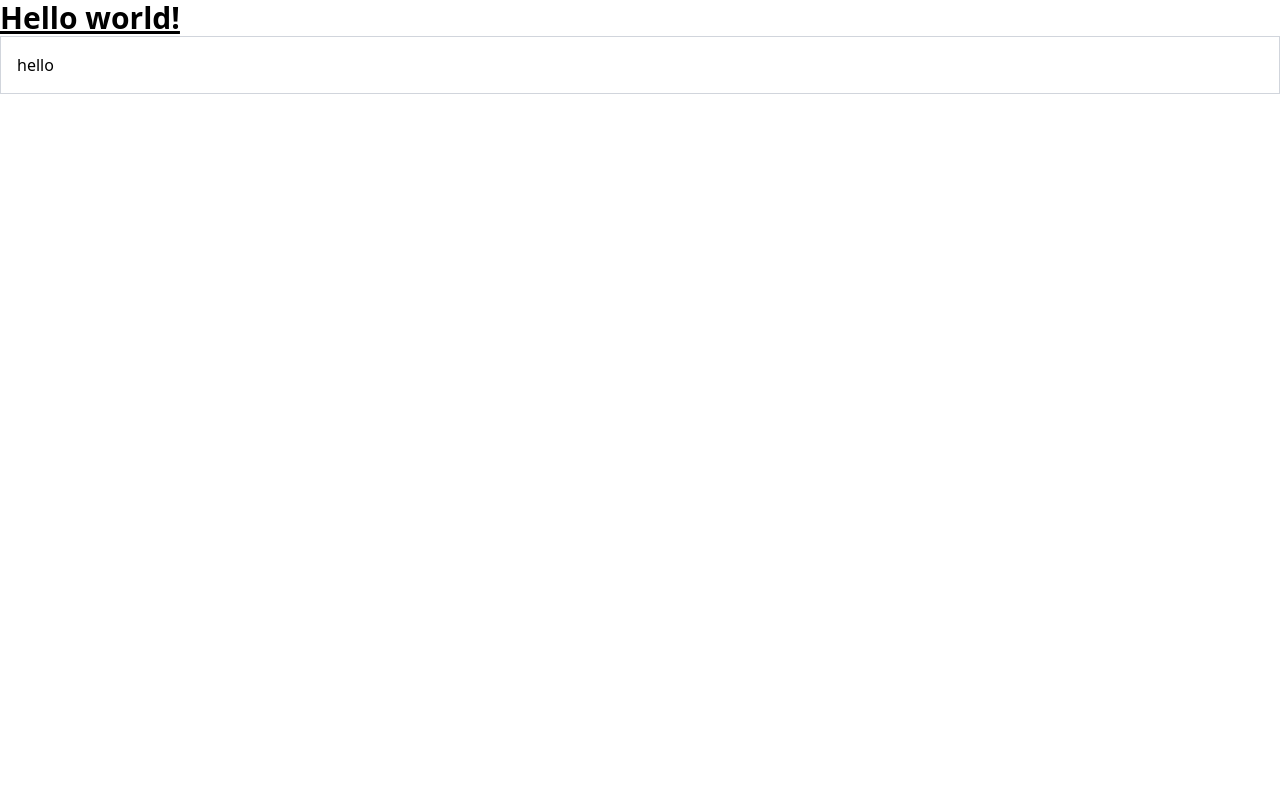
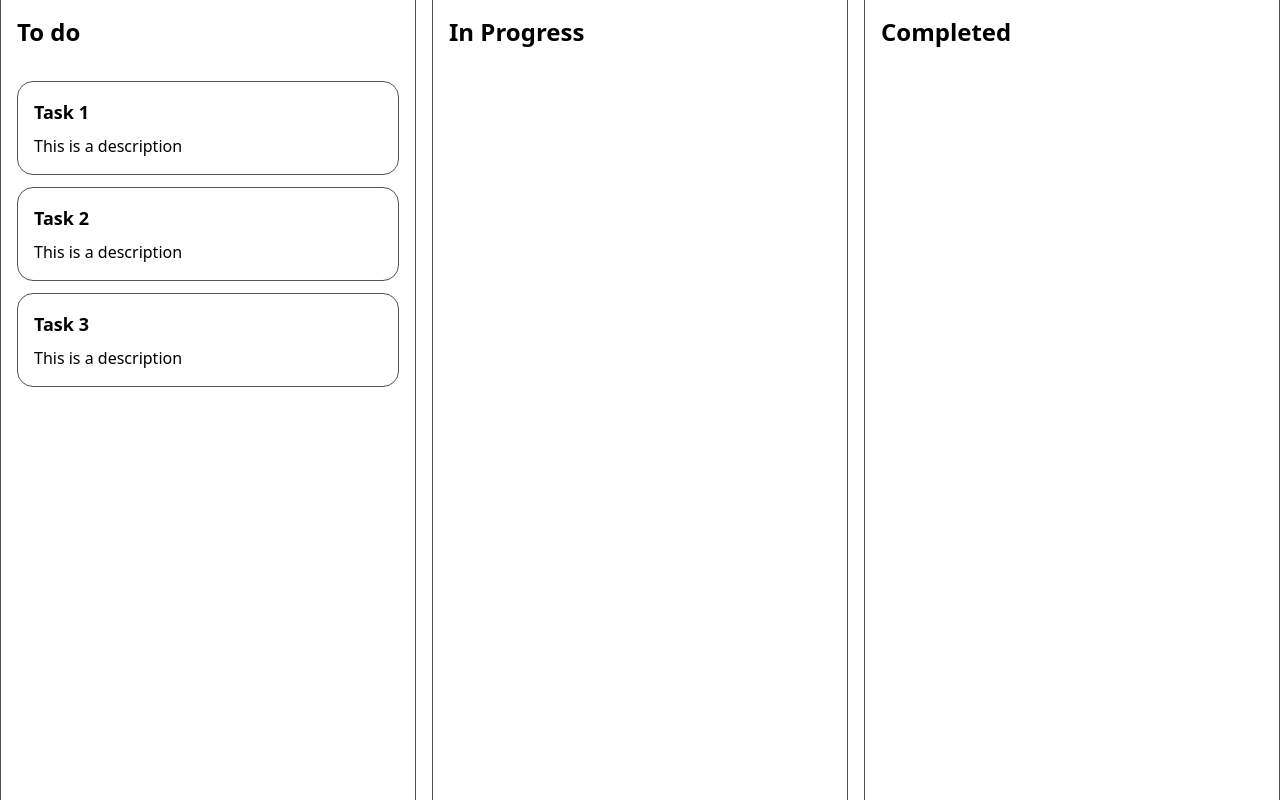
Before and after one commit to angeltrevinov/Todoso, a SvelteKit app: page / in a window 1280 px wide. Built offline with nearby package versions, Linux system fonts and the light colour scheme.

Commit message:
feat(Todoso): added template for to dos

```diff
--- a/src/lib/components/ACard.svelte
+++ b/src/lib/components/ACard.svelte
@@ -1,6 +1,14 @@
-<script>
+<script lang="ts">
+
+    interface Props {
+        title: string;
+        description?: string;
+    }
+
+    let { title, description = undefined }: Props = $props();
 </script>
 
-<div class="border border-gray-300 p-4">
-    hello
+<div class="border border-zinc-600 rounded-2xl p-4">
+    <h3 class="text-lg font-bold mb-2">{title}</h3>
+    <span>{description}</span>
 </div>
--- /dev/null
+++ b/src/lib/components/AColumn.svelte
@@ -0,0 +1,17 @@
+<script lang="ts">
+    interface Props {
+        title: string;
+        children?: any;
+    }
+
+    let { title, children = undefined }: Props = $props();
+</script>
+
+<div class="h-full border-l border-r border-zinc-600 p-4">
+    <div class="border-b border-white pb-4 mb-4">
+        <h2 class="text-2xl font-bold">{title}</h2>
+    </div>
+    <div class="flex flex-col gap-3">
+        {@render children?.()}
+    </div>
+</div>
--- a/src/lib/index.ts
+++ b/src/lib/index.ts
@@ -1,2 +1,3 @@
 // place files you want to import through the `$lib` alias in this folder.
 export { default as ACard } from './components/ACard.svelte';
+export { default as AColumn } from './components/AColumn.svelte';
--- a/src/routes/+layout.svelte
+++ b/src/routes/+layout.svelte
@@ -3,6 +3,6 @@
     import "../app.css";
 </script>
 
-<div class="bg-white dark:bg-black dark:text-white min-h-screen">
+<div class="bg-white dark:bg-black dark:text-white h-dvh">
     {@render children()}
 </div>
--- a/src/routes/+page.svelte
+++ b/src/routes/+page.svelte
@@ -1,8 +1,14 @@
 <script>
+    import AColumn from "$lib/components/AColumn.svelte";
     import { ACard } from "../lib";
 </script>
 
-<h1 class="text-3xl font-bold underline">
-    Hello world!
-</h1>
-<ACard></ACard>
+<div class="columns-3 gap-4 h-full">
+    <AColumn title="To do">
+        <ACard title="Task 1" description="This is a description"></ACard>
+        <ACard title="Task 2" description="This is a description"></ACard>
+        <ACard title="Task 3" description="This is a description"></ACard>
+    </AColumn>
+    <AColumn title="In Progress"></AColumn>
+    <AColumn title="Completed"></AColumn>
+</div>
```
